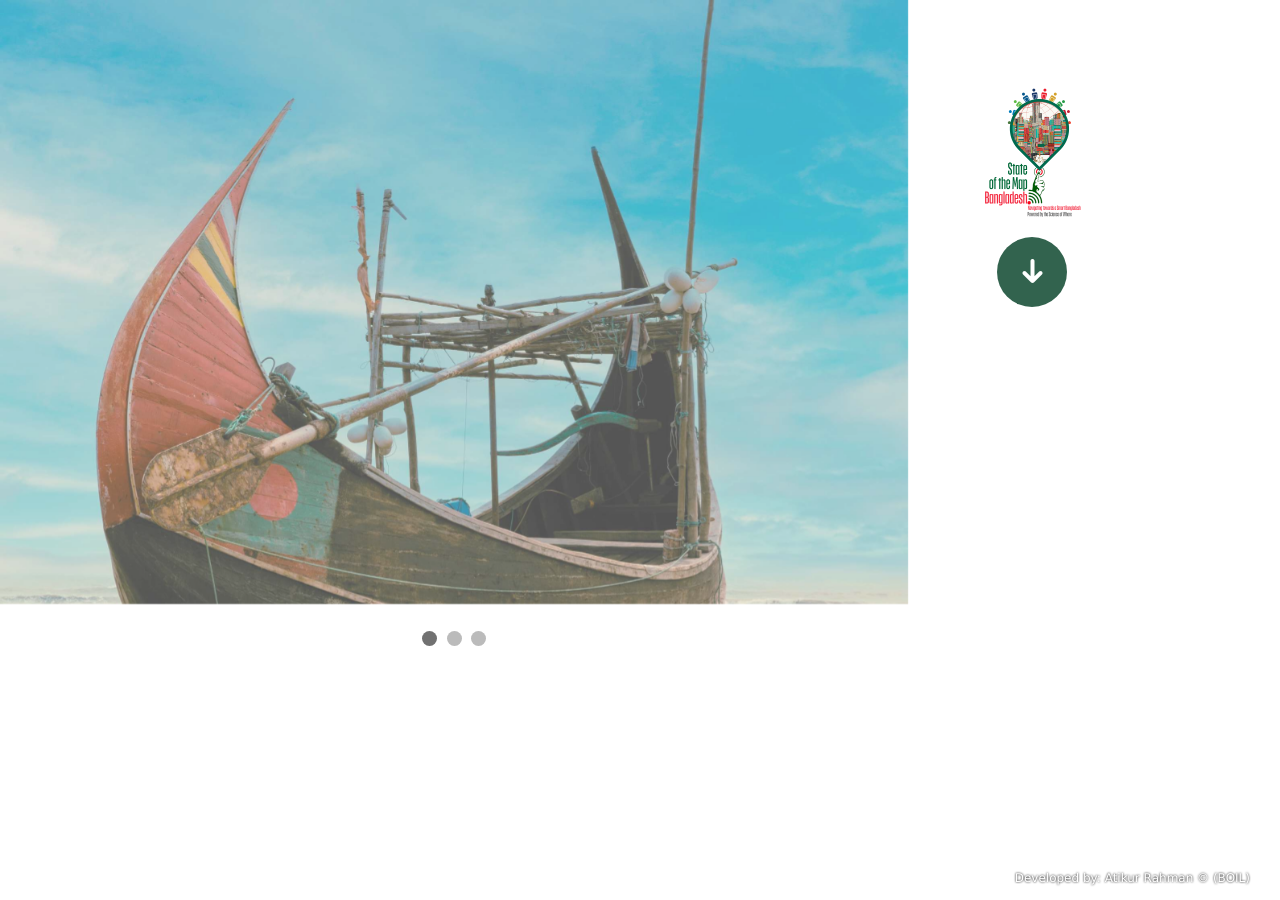
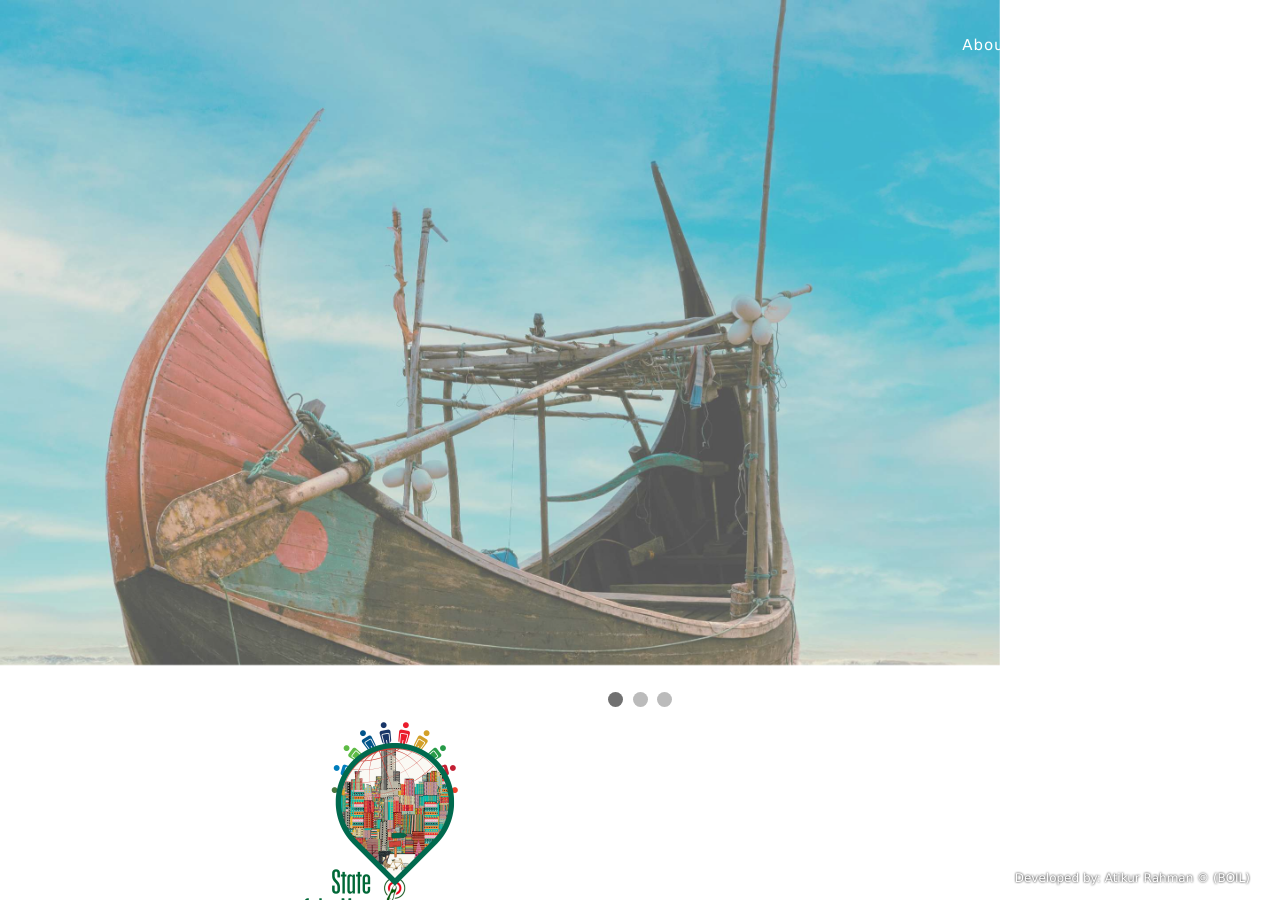
Before and after one commit to mapbd/sotmbd2024, a Jekyll site: the page built from index.html, in a window 1280 px wide and 900 px high. Built offline with Jekyll 4.4.1, drawn with Linux system fonts in a browser that asks for light colours.

Commit message:
Update header.html

```diff
--- a/_includes/header.html
+++ b/_includes/header.html
@@ -1,6 +1,8 @@
      <!-- Intro Header -->
-     <header class="intro">
-      <div class="slideshow-container">
+<header class="intro">
+
+      <div class="intro-body">
+        <div class="slideshow-container">
 
 <div class="mySlides fade">
   <img src="./img/1.jpg" style="width:100%">
@@ -22,7 +24,6 @@
   <span class="dot"></span>
   <span class="dot"></span>
 </div>
-      <div class="intro-body">
           <div class="limiter">
               <div class="left">
                   <div class="col12">
```
